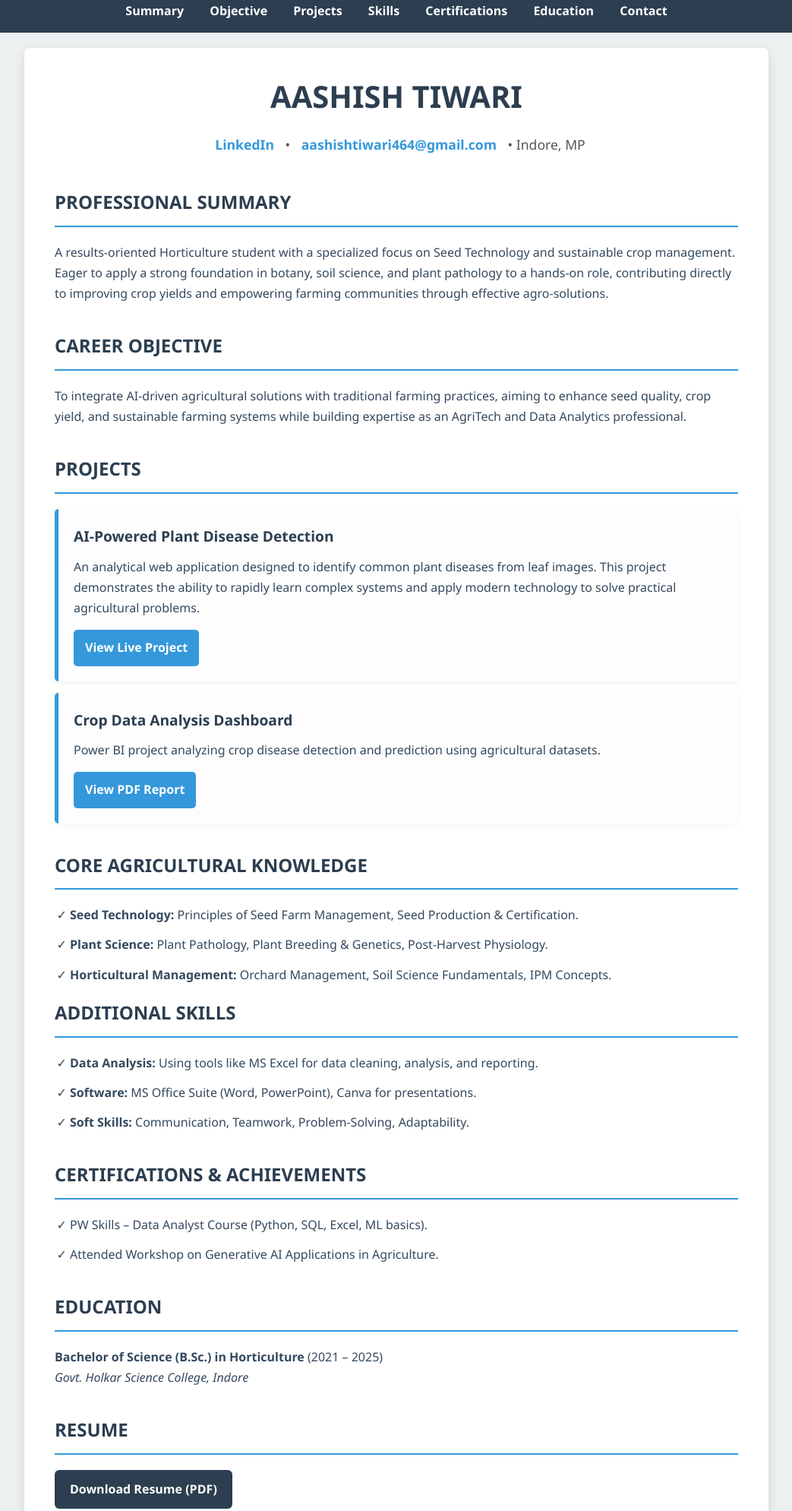
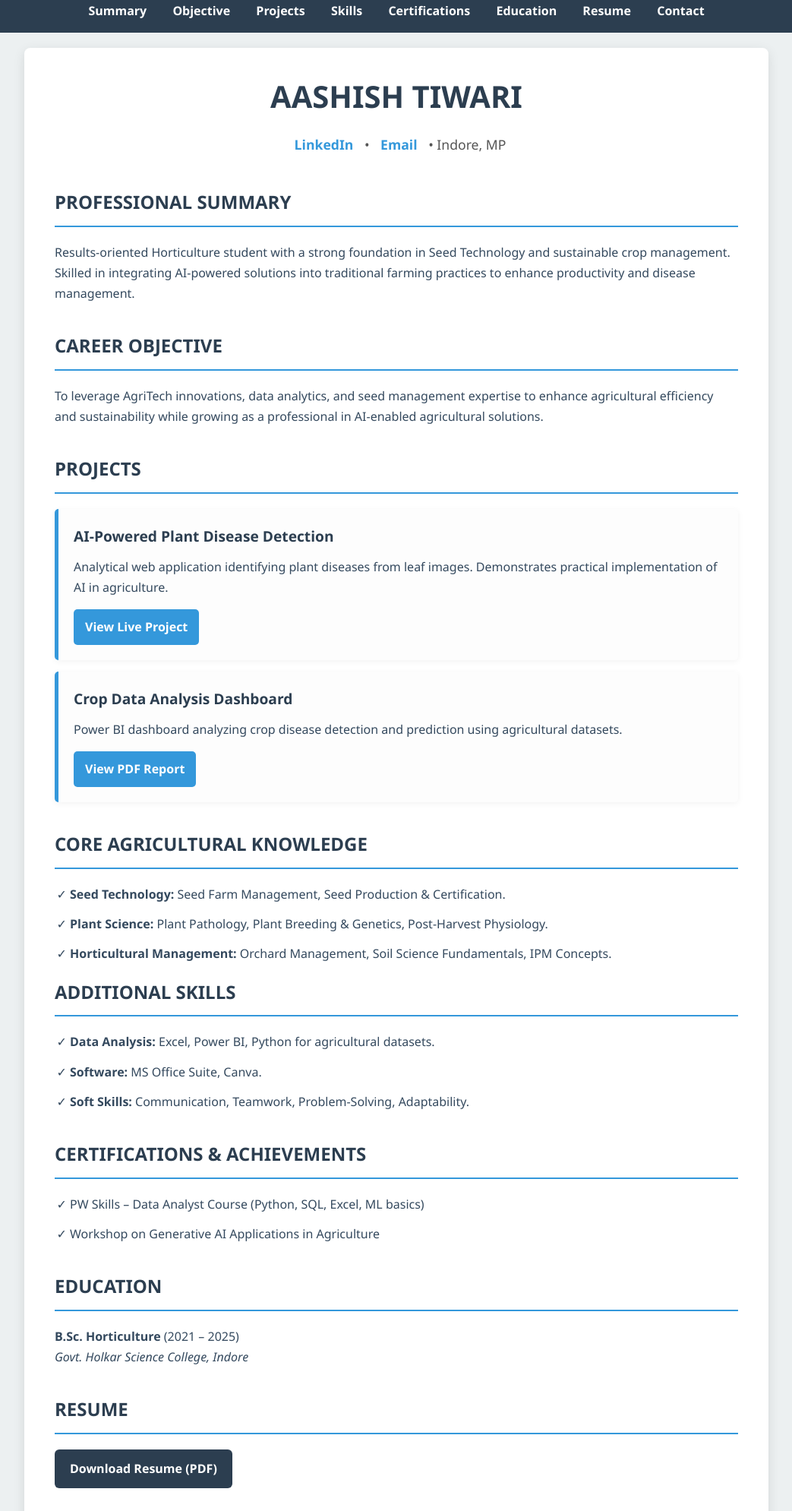
Before and after one commit to aashishtiwari464-collab/Aashishtiwariporfolio, a plain HTML site: page index.html in a window 1280 px wide. Shown: the part 14-2003 px from the top of the page at 76% size, without its empty margins (118-1161 px from the left). Drawn offline with Linux system fonts and the light colour scheme.

Commit message:
Update index.html

```diff
--- a/index.html
+++ b/index.html
@@ -1,4 +1,5 @@
-<!DOCTYPE html><html lang="en">
+<!DOCTYPE html>
+<html lang="en">
 <head>
     <meta charset="UTF-8">
     <meta name="viewport" content="width=device-width, initial-scale=1.0">
@@ -131,7 +132,8 @@
         }
     </style>
 </head>
-<body><!-- Navigation Bar -->
+<body>
+    <!-- Navigation Bar -->
     <nav>
         <a href="#summary">Summary</a>
         <a href="#objective">Objective</a>
@@ -139,6 +141,7 @@
         <a href="#skills">Skills</a>
         <a href="#certifications">Certifications</a>
         <a href="#education">Education</a>
+        <a href="#resume-section">Resume</a>
         <a href="#contact">Contact</a>
     </nav>
 
@@ -146,30 +149,33 @@
         <h1>AASHISH TIWARI</h1>
         <div class="contact-info" id="contact">
             <a href="https://www.linkedin.com/in/aashish-tiwari-03a27b37a" target="_blank">LinkedIn</a> &bull;
-        <a href="mailto:aashishtiwari464@gmail.com">aashishtiwari464@gmail.com</a> &bull;
+            <a href="mailto:aashishtiwari464@gmail.com">Email</a> &bull;
             <span>Indore, MP</span>
         </div>
 
+        <!-- Professional Summary -->
         <div class="section" id="summary">
             <h2>PROFESSIONAL SUMMARY</h2>
             <p>
-            A results-oriented Horticulture student with a specialized focus on Seed Technology and sustainable crop management. Eager to apply a strong foundation in botany, soil science, and plant pathology to a hands-on role, contributing directly to improving crop yields and empowering farming communities through effective agro-solutions.
+                Results-oriented Horticulture student with a strong foundation in Seed Technology and sustainable crop management. Skilled in integrating AI-powered solutions into traditional farming practices to enhance productivity and disease management.
             </p>
         </div>
 
+        <!-- Career Objective -->
         <div class="section" id="objective">
             <h2>CAREER OBJECTIVE</h2>
             <p>
-            To integrate AI-driven agricultural solutions with traditional farming practices, aiming to enhance seed quality, crop yield, and sustainable farming systems while building expertise as an AgriTech and Data Analytics professional.
+                To leverage AgriTech innovations, data analytics, and seed management expertise to enhance agricultural efficiency and sustainability while growing as a professional in AI-enabled agricultural solutions.
             </p>
         </div>
 
+        <!-- Projects -->
         <div class="section" id="projects">
             <h2>PROJECTS</h2>
             <div class="project-card">
                 <p>AI-Powered Plant Disease Detection</p>
                 <div class="description">
-                An analytical web application designed to identify common plant diseases from leaf images. This project demonstrates the ability to rapidly learn complex systems and apply modern technology to solve practical agricultural problems.
+                    Analytical web application identifying plant diseases from leaf images. Demonstrates practical implementation of AI in agriculture.
                 </div>
                 <a href="https://plantdiseasedetection-5sqkvuahzyxpuxqcnpn8he.streamlit.app/" target="_blank">View Live Project</a>
             </div>
@@ -177,49 +183,52 @@
             <div class="project-card">
                 <p>Crop Data Analysis Dashboard</p>
                 <div class="description">
-                Power BI project analyzing crop disease detection and prediction using agricultural datasets.
+                    Power BI dashboard analyzing crop disease detection and prediction using agricultural datasets.
                 </div>
                 <a href="leaf project - Power BI.pdf" target="_blank">View PDF Report</a>
             </div>
         </div>
 
+        <!-- Skills -->
         <div class="section" id="skills">
             <h2>CORE AGRICULTURAL KNOWLEDGE</h2>
             <ul>
-            <li><b>Seed Technology:</b> Principles of Seed Farm Management, Seed Production & Certification.</li>
+                <li><b>Seed Technology:</b> Seed Farm Management, Seed Production & Certification.</li>
                 <li><b>Plant Science:</b> Plant Pathology, Plant Breeding & Genetics, Post-Harvest Physiology.</li>
                 <li><b>Horticultural Management:</b> Orchard Management, Soil Science Fundamentals, IPM Concepts.</li>
             </ul>
 
             <h2>ADDITIONAL SKILLS</h2>
             <ul>
-            <li><b>Data Analysis:</b> Using tools like MS Excel for data cleaning, analysis, and reporting.</li>
-            <li><b>Software:</b> MS Office Suite (Word, PowerPoint), Canva for presentations.</li>
+                <li><b>Data Analysis:</b> Excel, Power BI, Python for agricultural datasets.</li>
+                <li><b>Software:</b> MS Office Suite, Canva.</li>
                 <li><b>Soft Skills:</b> Communication, Teamwork, Problem-Solving, Adaptability.</li>
             </ul>
         </div>
 
+        <!-- Certifications -->
         <div class="section" id="certifications">
             <h2>CERTIFICATIONS & ACHIEVEMENTS</h2>
             <ul>
-            <li>PW Skills – Data Analyst Course (Python, SQL, Excel, ML basics).</li>
-            <li>Attended Workshop on Generative AI Applications in Agriculture.</li>
+                <li>PW Skills – Data Analyst Course (Python, SQL, Excel, ML basics)</li>
+                <li>Workshop on Generative AI Applications in Agriculture</li>
             </ul>
         </div>
 
+        <!-- Education -->
         <div class="section" id="education">
             <h2>EDUCATION</h2>
             <p>
-            <b>Bachelor of Science (B.Sc.) in Horticulture</b> (2021 – 2025)<br>
+                <b>B.Sc. Horticulture</b> (2021 – 2025)<br>
                 <i>Govt. Holkar Science College, Indore</i>
             </p>
         </div>
 
-    <div class="section">
+        <!-- Resume Download -->
+        <div class="section" id="resume-section">
             <h2>RESUME</h2>
-        <a href="https://gemini.google.com/u/2/share/4b50255e5c68" class="resume-btn" target="_blank">Download Resume (PDF)</a>
+            <a href="Aashish_Tiwari_Resume.pdf" class="resume-btn" target="_blank">Download Resume (PDF)</a>
         </div>
     </div>
-
 </body>
 </html>
```
Lines whose indentation alone changed are shown as unchanged.
